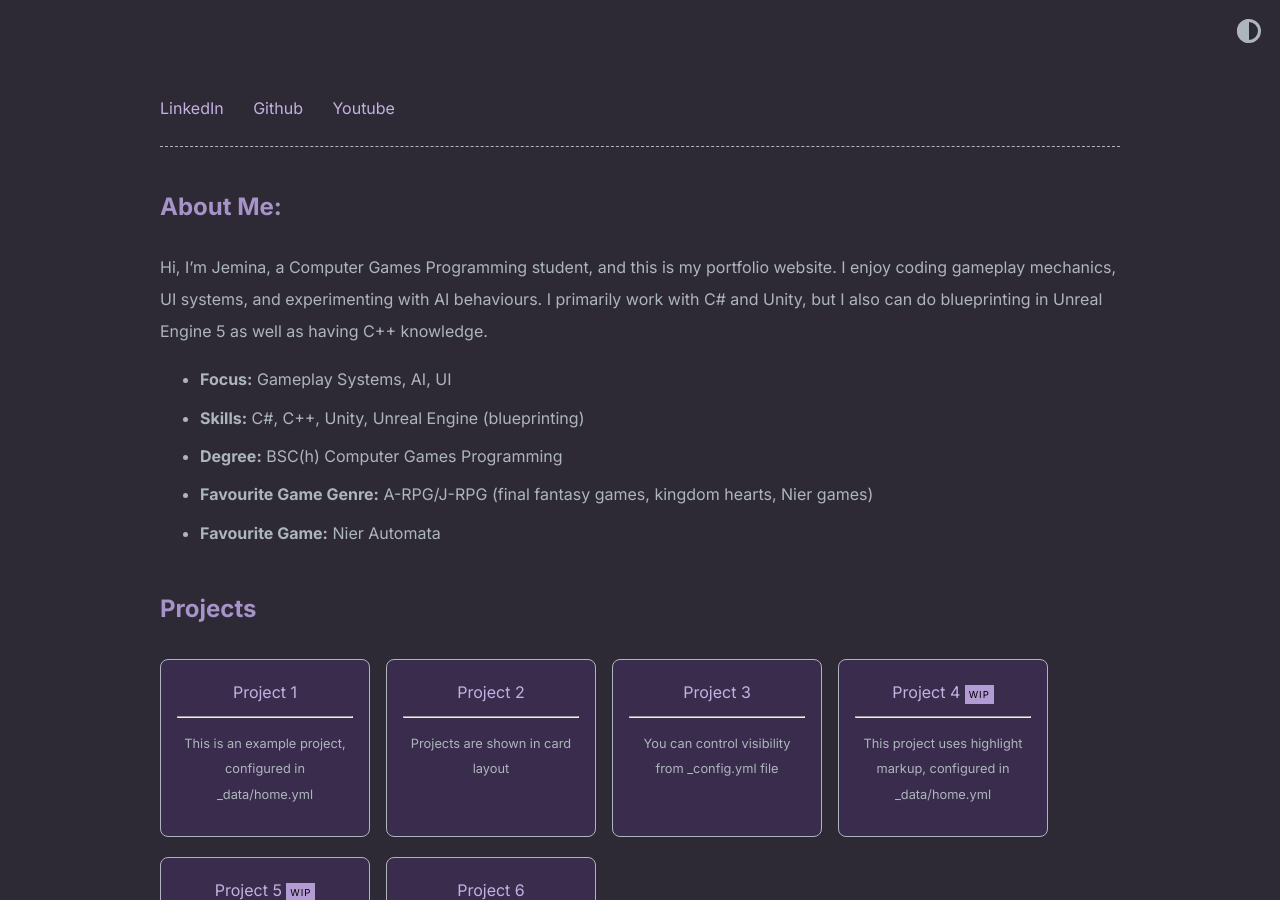
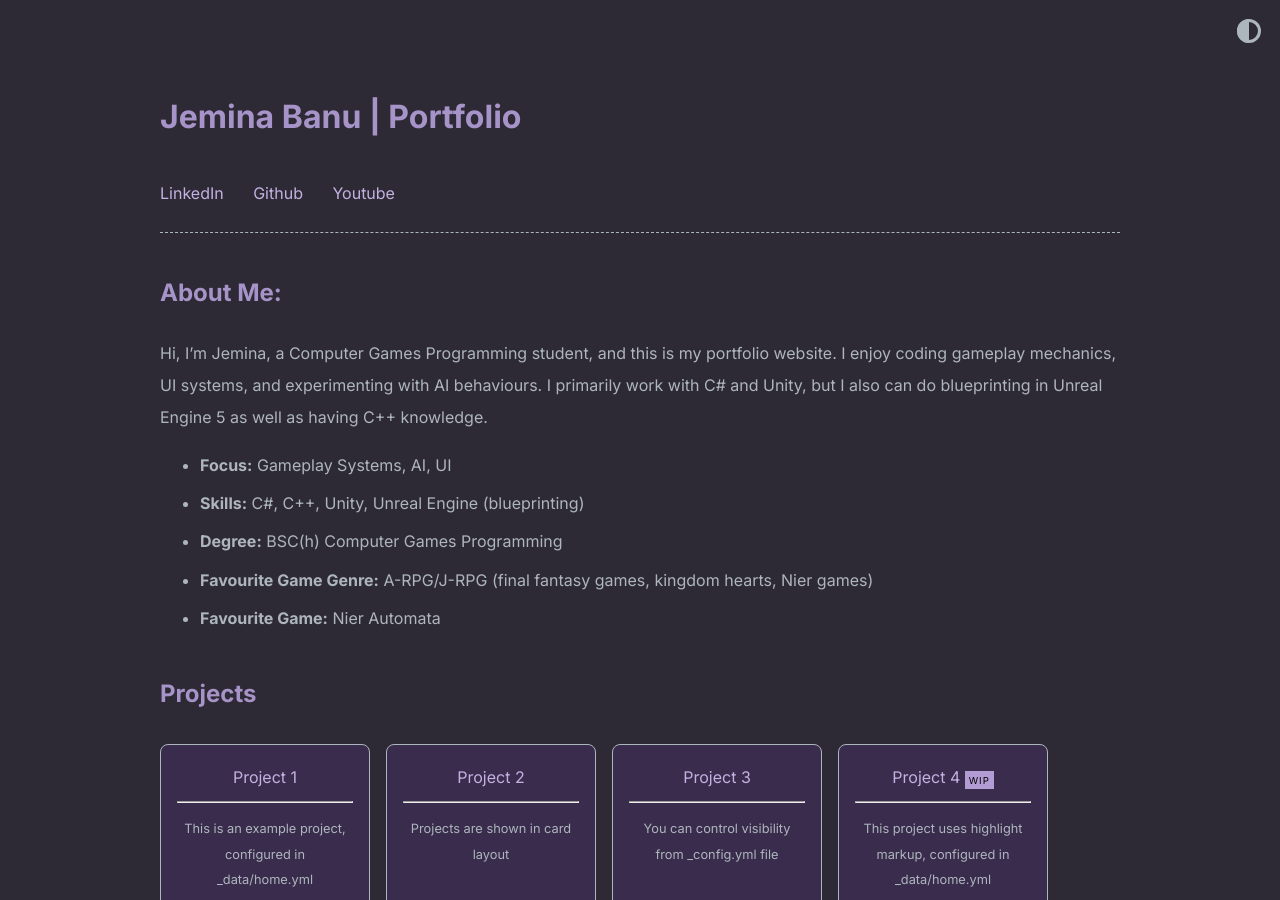
Before and after one commit to Jem-exe/jem-exe.github.io, a Jekyll site: the page built from index.md, in a window 1280 px wide and 900 px high. Built offline with Jekyll 4.4.1, drawn with Linux system fonts in a browser that asks for light colours.

```diff
--- a/_layouts/home.html
+++ b/_layouts/home.html
@@ -3,7 +3,7 @@
 ---
 
 <header>
-<h1>{{% include collection=site.data.home.home % }}</h1>
+<h1><a href="jem-exe.github.io"></a>{{ site.title }}</h1>
 {% if site.theme_config.show_navbar == true %}
   {% include horizontal_list.html collection=site.data.home.navbar_entries %}
   <div class="dashed"></div>
```
